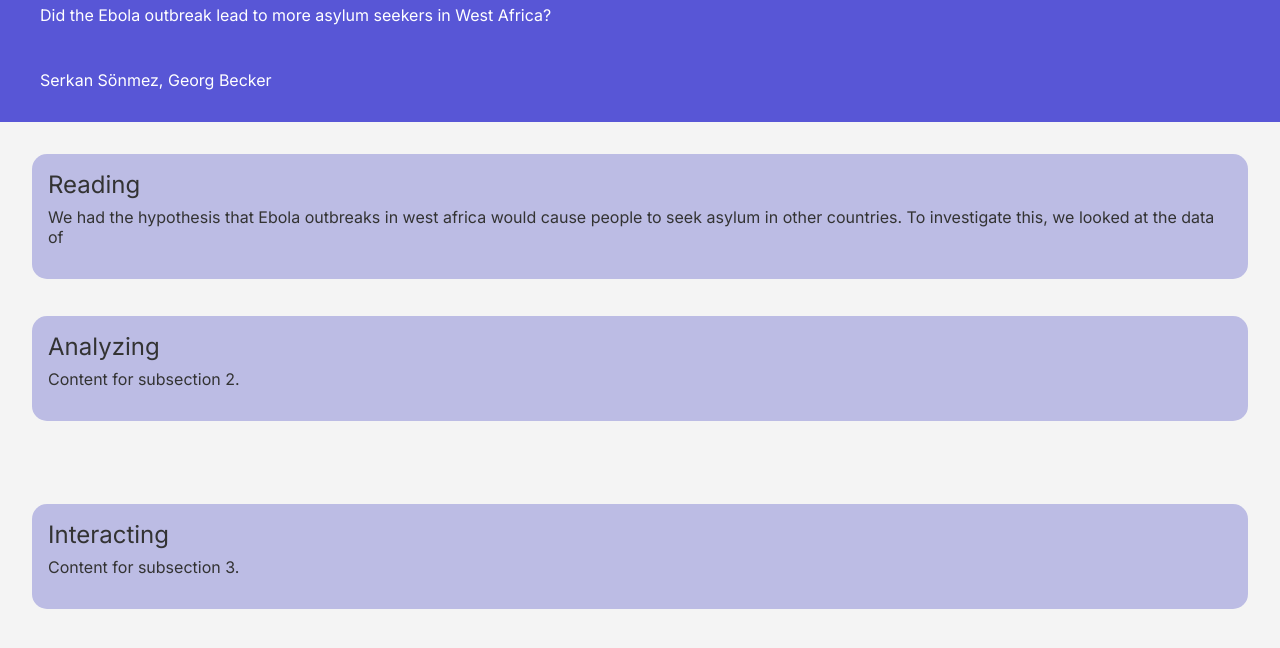
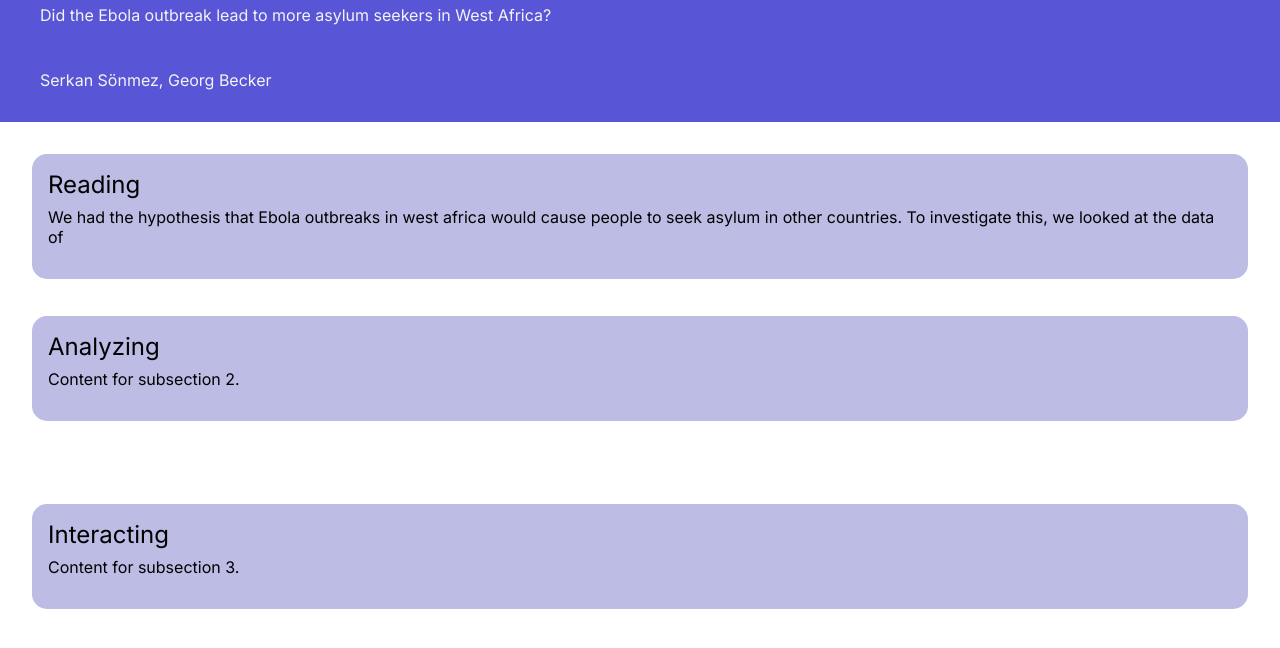
Before and after one commit to shellrider-games/DataVis2025, a plain HTML site: page index.html in a window 1280 px wide. Shown: the part 112-760 px from the top of the page. Drawn offline with Linux system fonts and the light colour scheme.

Commit message:
Adjust background colours

```diff
--- a/styles.css
+++ b/styles.css
@@ -2,13 +2,12 @@ body {
     font-family: 'Inter', sans-serif;
     margin: 0;
     padding: 0;
-    background-color: #f4f4f4;
-    color: #333;
+    background-color: #ffffff;
 }
 
 header {
     background-color: #5856D6;
-    color: white;
+    color: #f3f3f3;
     padding: 32px;
     text-align: left;
     display: flex;
```
